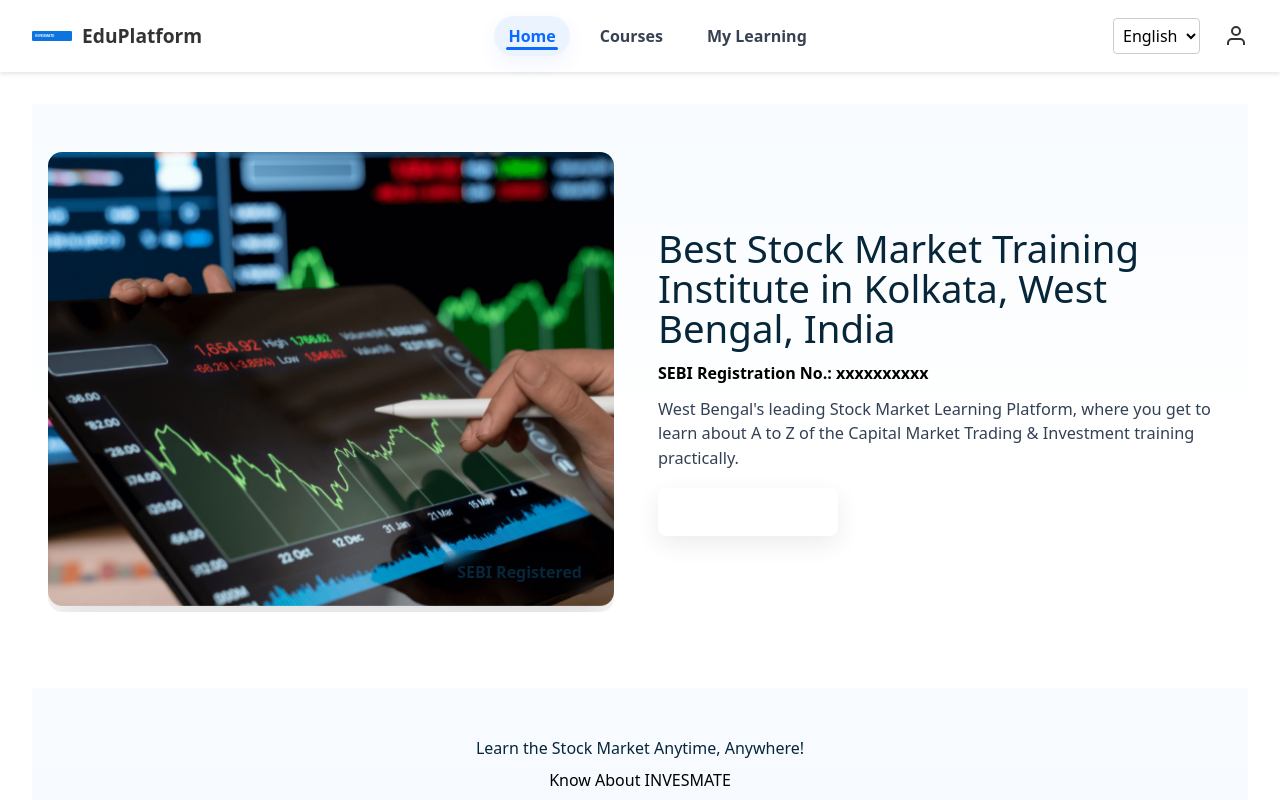
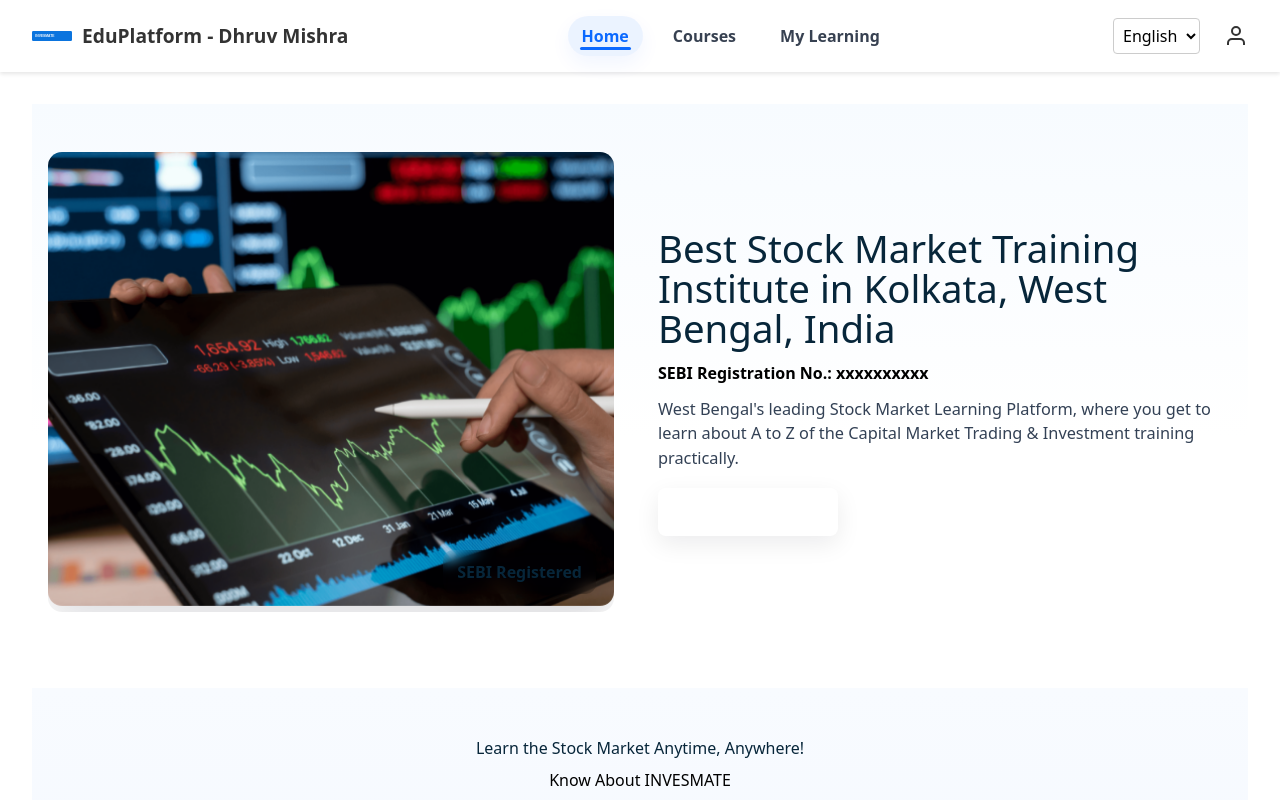
Before and after one commit to nvneet/trade-invest, an Angular app: page / in a window 1280 px wide. Shown: the top 800 px of the page. Built offline with nearby package versions, Linux system fonts and the light colour scheme.

Commit message:
Test commit

```diff
--- a/src/app/app.html
+++ b/src/app/app.html
@@ -1,7 +1,7 @@
 <header class="navbar">
   <div class="logo-section">
     <img src="assets/logo.svg" alt="Logo" class="logo" />
-    <span class="brand-name">EduPlatform</span>
+    <span class="brand-name">EduPlatform - Dhruv Mishra</span>
   </div>
 
   <nav class="nav-tabs">
```
